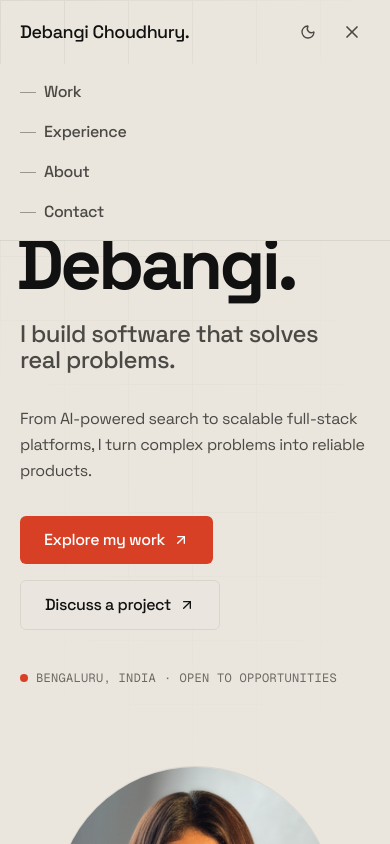
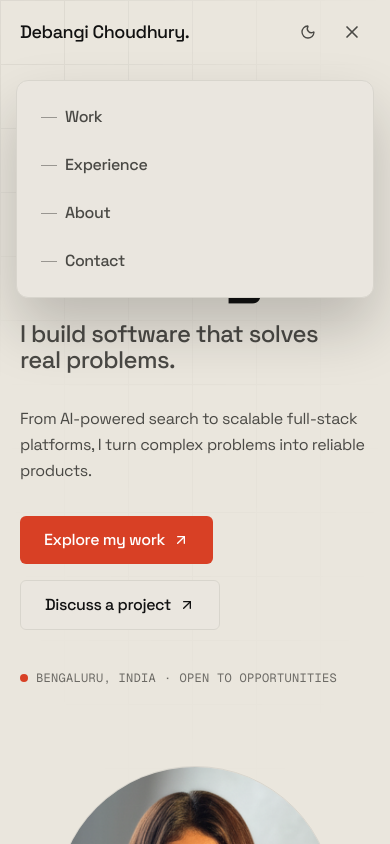
Before and after one commit to DecodeDebangi/portfolio-2026, a Next.js app: page / in a window 390 px wide. Both pictures are taken after a click on the button 352 px from the left and 32 px from the top of the page. Shown: the top 844 px of the page. Built offline with nearby package versions, Linux system fonts and the light colour scheme.

Commit message:
Enhance mobile menu UI with floating card and custom shadow

```diff
--- a/src/components/Header.tsx
+++ b/src/components/Header.tsx
@@ -73,8 +73,8 @@ export function Header() {
 
       {/* Mobile Menu */}
       {isMobileMenuOpen && (
-        <div className="md:hidden bg-background border-b border-border">
-          <nav className="flex flex-col px-5 py-4 space-y-4">
+        <div className="md:hidden absolute top-20 left-4 right-4 bg-surface border border-border shadow-[0_30px_60px_rgba(0,0,0,0.2)] dark:shadow-[0_30px_60px_rgba(0,0,0,0.6)] rounded-xl overflow-hidden z-50">
+          <nav className="flex flex-col p-6 space-y-6">
             {navLinks.map((link) => (
               <a
                 key={link.name}
```
